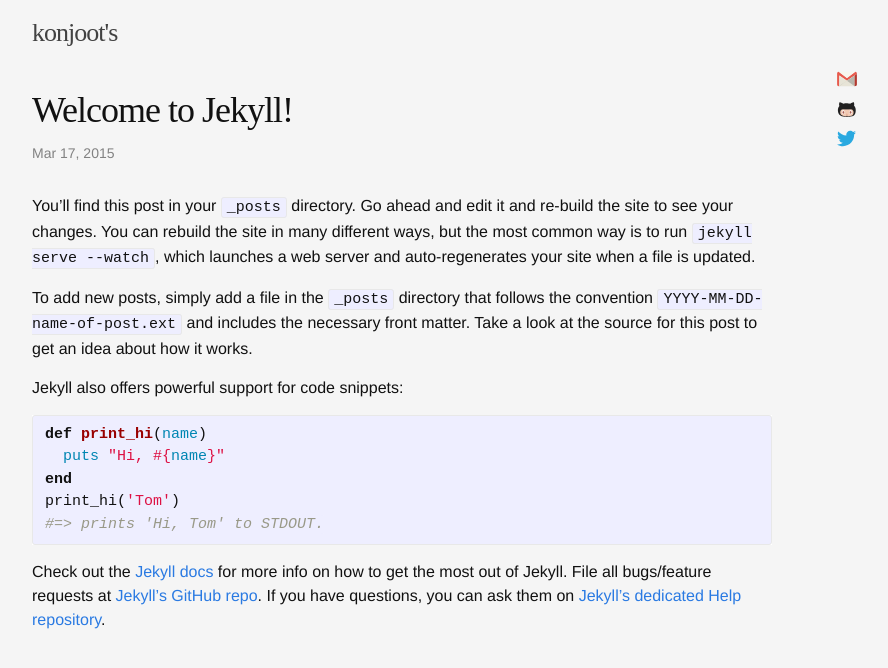
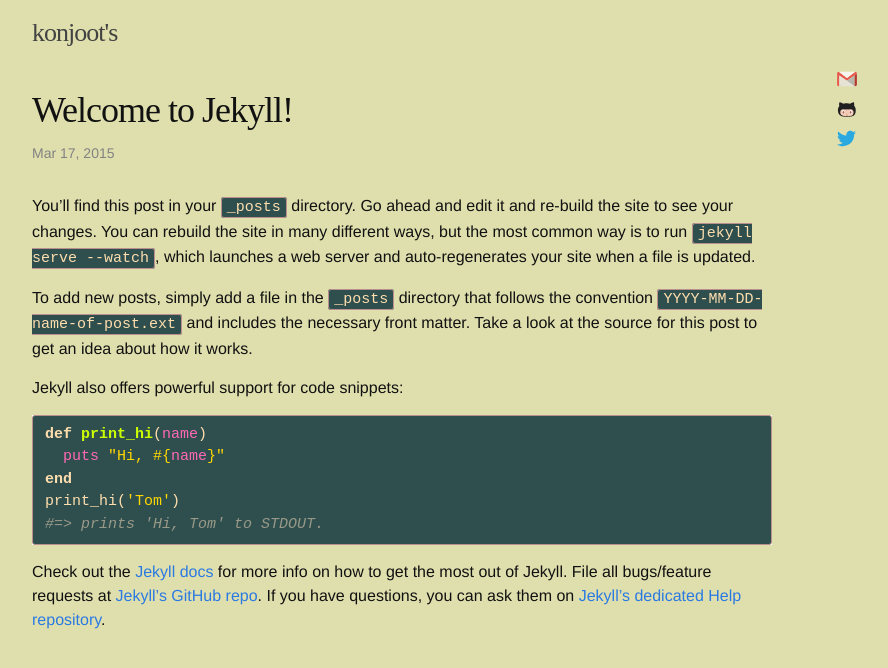
Before and after one commit to konjoot/konjoot.github.io, a Jekyll site: the page built from _posts/2015-03-17-welcome-to-jekyll.markdown, in a window 1280 px wide. Shown: the top 668 px of the page, without its empty margins (238-1126 px from the left). Built offline with Jekyll 4.4.1, drawn with Linux system fonts in a browser that asks for light colours; some web fonts are replaced.

Commit message:
styling a little

```diff
--- a/_sass/_base.scss
+++ b/_sass/_base.scss
@@ -19,7 +19,9 @@
     line-height: $base-line-height;
     font-weight: 300;
     color: $text-color;
-    background-color: $background-color;
+    // background-color: $background-color;
+    // background-color: #dfdfbf;
+    background-color: #dfdfae;
     -webkit-text-size-adjust: 100%;
 }
 
@@ -128,9 +130,11 @@
 pre,
 code {
     font-size: 15px;
-    border: 1px solid $grey-color-light;
+    // border: 1px solid $grey-color-light;
+    border: 1px solid rosybrown;
     border-radius: 3px;
-    background-color: #eef;
+    background-color: darkslategrey;
+    color: navajowhite;
 }
 
 code {
@@ -139,7 +143,7 @@
 
 pre {
     padding: 8px 12px;
-    overflow-x: scroll;
+    overflow-x: auto;
 
     > code {
         border: 0;
--- a/_sass/_syntax-highlighting.scss
+++ b/_sass/_syntax-highlighting.scss
@@ -31,14 +31,14 @@
     .kr    { font-weight: bold } // Keyword.Reserved
     .kt    { color: #458; font-weight: bold } // Keyword.Type
     .m     { color: #099 } // Literal.Number
-    .s     { color: #d14 } // Literal.String
+    .s     { color: gold } // Literal.String
     .na    { color: #008080 } // Name.Attribute
-    .nb    { color: #0086B3 } // Name.Builtin
+    .nb    { color: hotpink } // Name.Builtin
     .nc    { color: #458; font-weight: bold } // Name.Class
     .no    { color: #008080 } // Name.Constant
     .ni    { color: #800080 } // Name.Entity
-    .ne    { color: #900; font-weight: bold } // Name.Exception
-    .nf    { color: #900; font-weight: bold } // Name.Function
+    .ne    { color: #CF0; font-weight: bold } // Name.Exception
+    .nf    { color: #CF0; font-weight: bold } // Name.Function
     .nn    { color: #555 } // Name.Namespace
     .nt    { color: #000080 } // Name.Tag
     .nv    { color: #008080 } // Name.Variable
@@ -48,16 +48,16 @@
     .mh    { color: #099 } // Literal.Number.Hex
     .mi    { color: #099 } // Literal.Number.Integer
     .mo    { color: #099 } // Literal.Number.Oct
-    .sb    { color: #d14 } // Literal.String.Backtick
-    .sc    { color: #d14 } // Literal.String.Char
-    .sd    { color: #d14 } // Literal.String.Doc
-    .s2    { color: #d14 } // Literal.String.Double
-    .se    { color: #d14 } // Literal.String.Escape
-    .sh    { color: #d14 } // Literal.String.Heredoc
-    .si    { color: #d14 } // Literal.String.Interpol
-    .sx    { color: #d14 } // Literal.String.Other
+    .sb    { color: gold } // Literal.String.Backtick
+    .sc    { color: gold } // Literal.String.Char
+    .sd    { color: gold } // Literal.String.Doc
+    .s2    { color: gold } // Literal.String.Double
+    .se    { color: gold } // Literal.String.Escape
+    .sh    { color: gold } // Literal.String.Heredoc
+    .si    { color: gold } // Literal.String.Interpol
+    .sx    { color: gold } // Literal.String.Other
     .sr    { color: #009926 } // Literal.String.Regex
-    .s1    { color: #d14 } // Literal.String.Single
+    .s1    { color: gold } // Literal.String.Single
     .ss    { color: #990073 } // Literal.String.Symbol
     .bp    { color: #999 } // Name.Builtin.Pseudo
     .vc    { color: #008080 } // Name.Variable.Class
```
